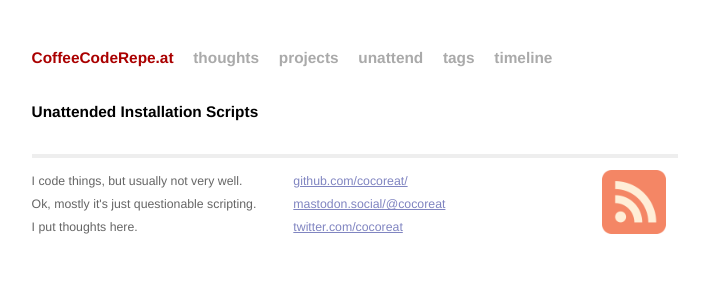
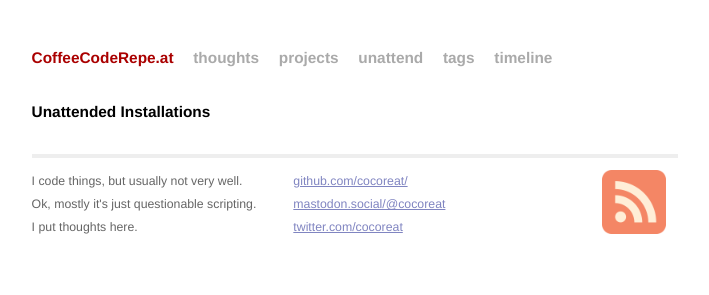
Before and after one commit to cocoreat/cocoreat.github.io, a Jekyll site: the page built from unattend.md, in a window 1280 px wide. Shown: the top 295 px of the page, without its empty margins (285-994 px from the left). Built offline with Jekyll 4.4.1, drawn with Linux system fonts in a browser that asks for light colours.

Commit message:
final changes

```diff
--- a/unattend.md
+++ b/unattend.md
@@ -5,7 +5,7 @@ permalink: /unattend/
 ---
 
 <div id="unattend">
-  <h1>Unattended Installation Scripts</h1>
+  <h1>Unattended Installations</h1>
   <ul class="posts">
     {% for post in site.categories.unattend %}
       <li><span>{{ post.date | date_to_string }}</span> &raquo; <a href="{{ post.url }}">{{ post.title }}</a></li>
```
